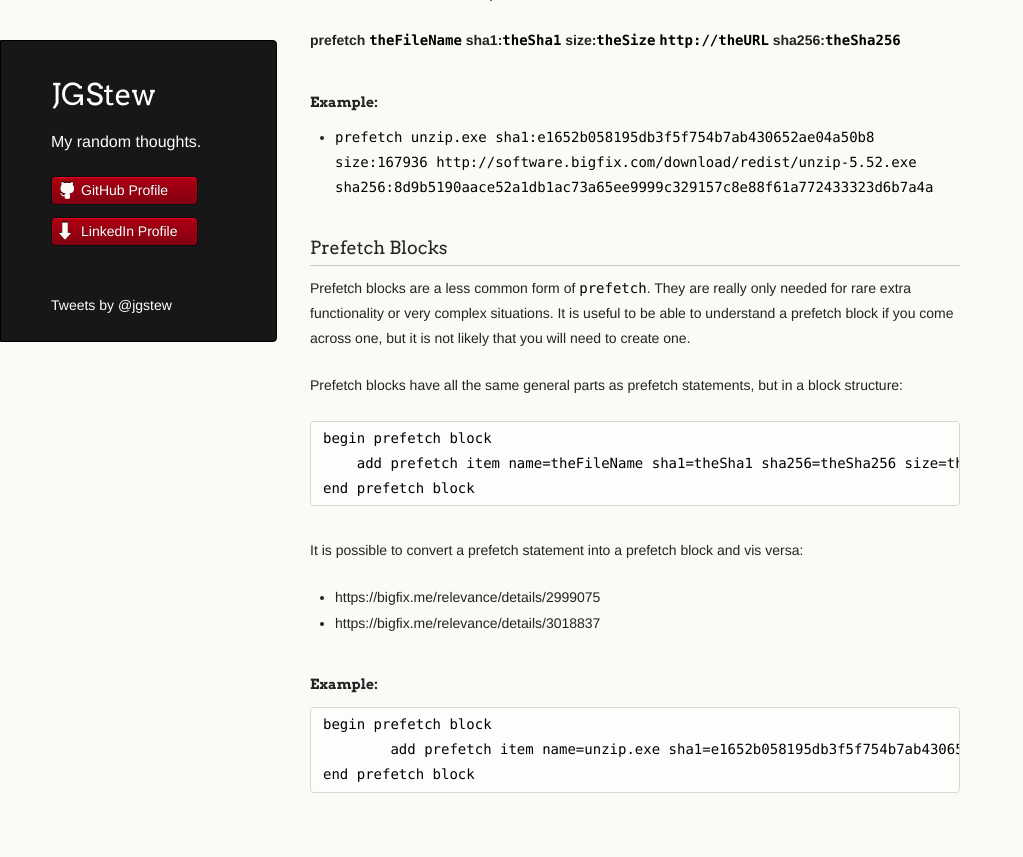
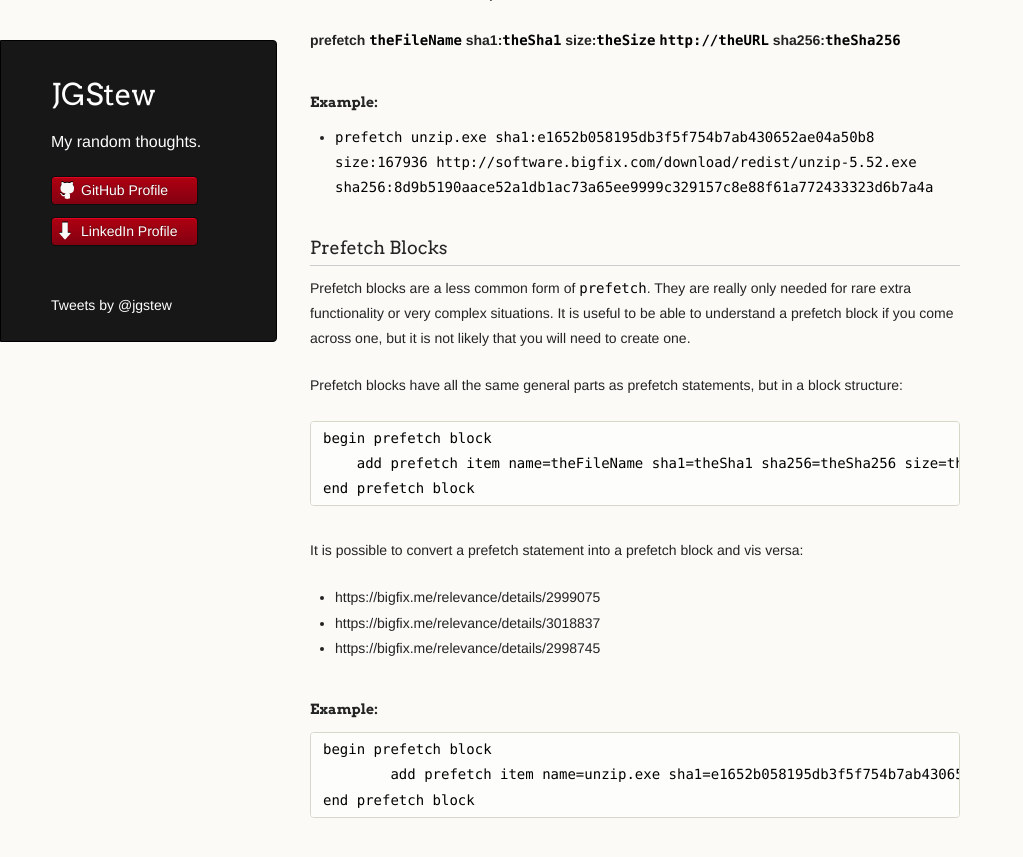
Before and after one commit to jgstew/jgstew.github.io, a Jekyll site: the page built from _posts/2016-11-21-Downloading-Files-with-BigFix:-Prefetches.md, in a window 1280 px wide and 900 px high, scrolled down 1026 px. Shown: the top 857 px of the window, without its empty margins (0-1023 px from the left). Built offline with Jekyll 4.4.1, drawn with Linux system fonts in a browser that asks for light colours; comment, search, counter and statistics services are not loaded; part of the change alters nothing that is shown.

Commit message:
Update 2016-11-21-Downloading-Files-with-BigFix:-Prefetches.md

```diff
--- a/_posts/2016-11-21-Downloading-Files-with-BigFix:-Prefetches.md
+++ b/_posts/2016-11-21-Downloading-Files-with-BigFix:-Prefetches.md
@@ -51,6 +51,7 @@ It is possible to convert a prefetch statement into a prefetch block and vis ver
 
 - https://bigfix.me/relevance/details/2999075
 - https://bigfix.me/relevance/details/3018837
+- https://bigfix.me/relevance/details/2998745
 
 
 #### Example:
```
